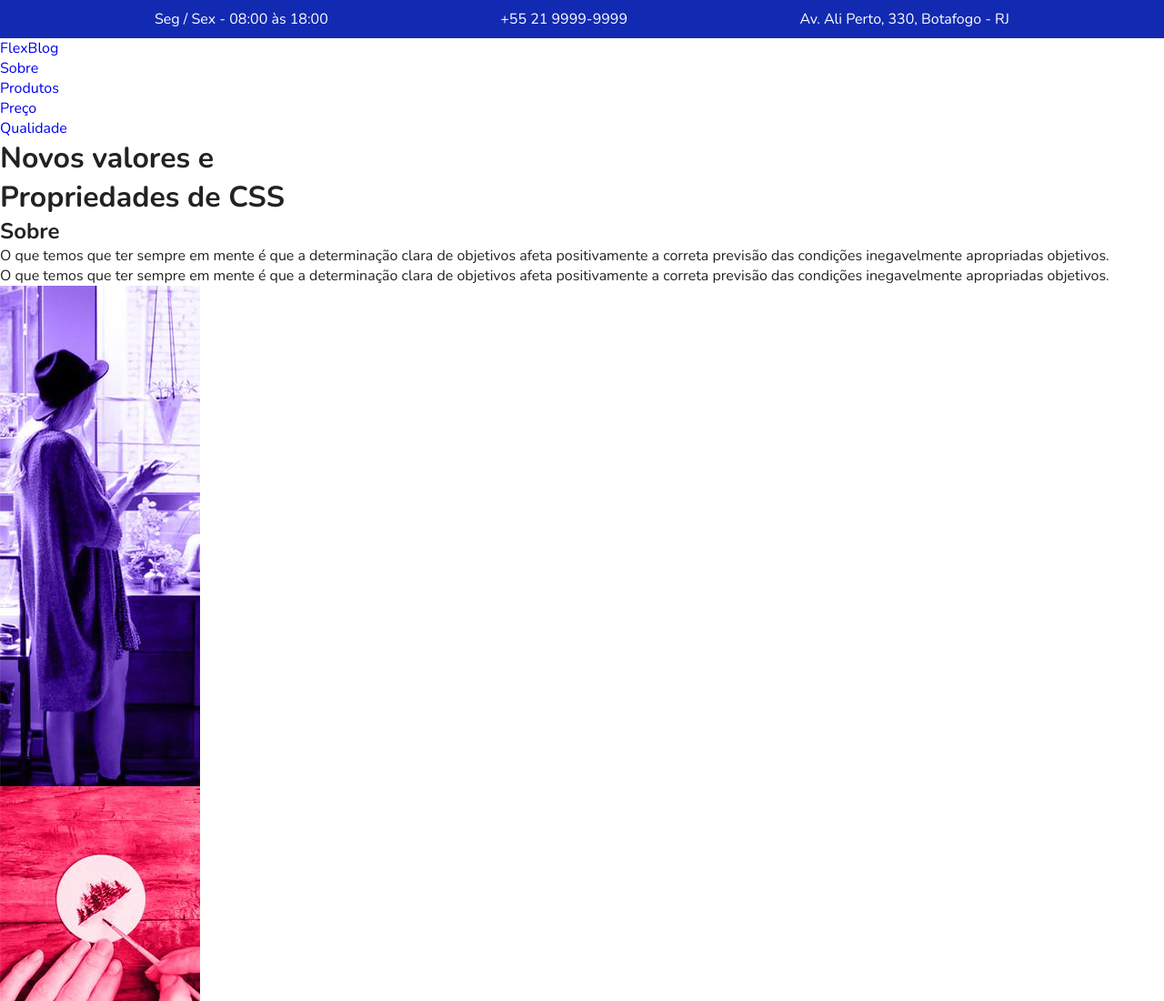
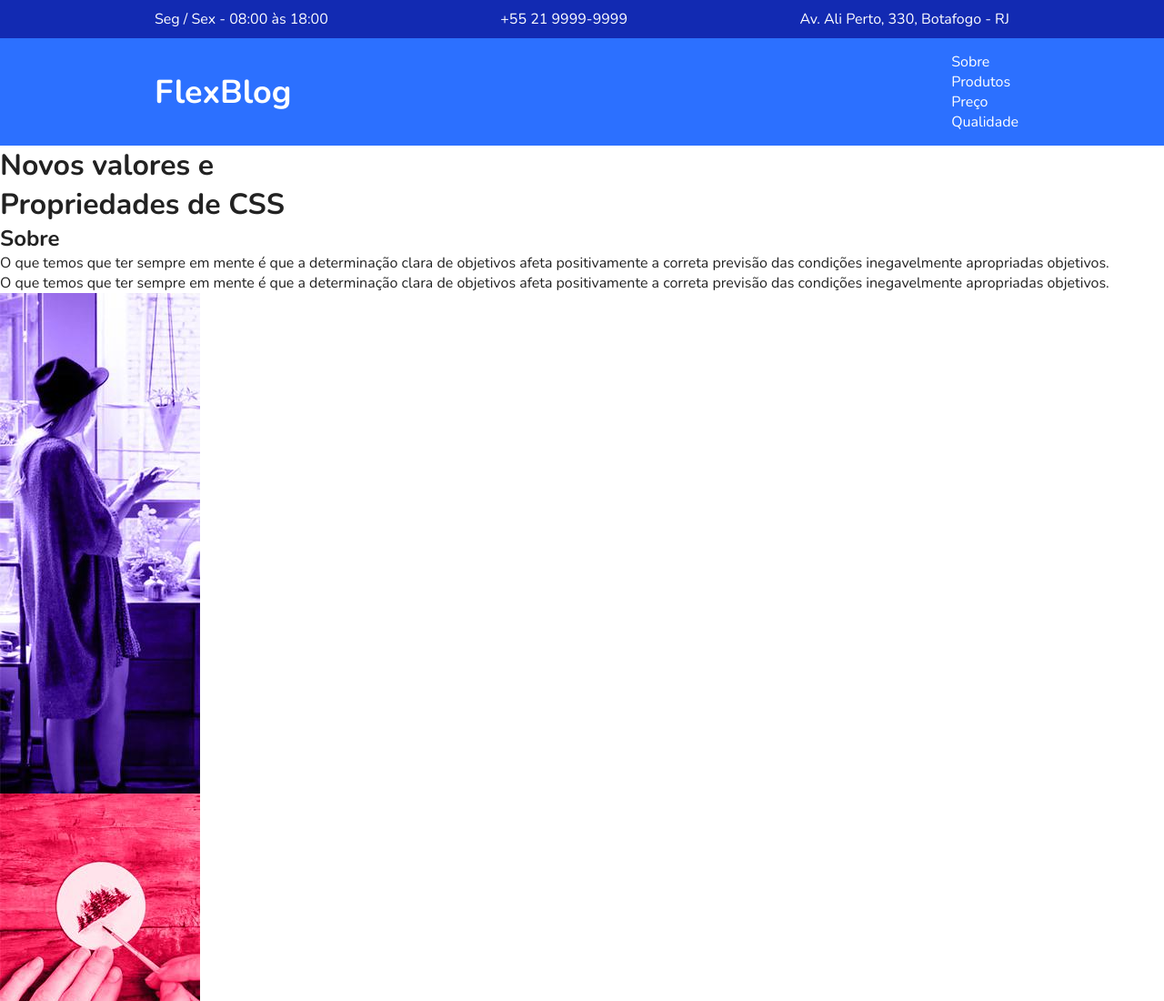
Before and after one commit to brunopurper/Flex-Container-Origamid, a plain HTML site: page index.html in a window 1280 px wide. Shown: the top 1100 px of the page at 91% size. Drawn offline with nearby package versions, Linux system fonts and the light colour scheme.

Commit message:
Update style.css

```diff
--- a/css/style.css
+++ b/css/style.css
@@ -48,3 +48,29 @@ img {
 .super-info a {
     color: white;
 }
+
+.menu-bg {
+    background: #2c70ff;
+
+}
+
+.menu {
+    display: flex;
+    max-width: 960px;
+    margin: 0 auto;
+    padding: 15px 0;
+    flex-wrap: wrap;
+    justify-content: space-between;
+    align-items: center;
+
+}
+
+.menu a {
+    color: white;
+}
+
+.menu-logo {
+    font-size: 2.25em;
+    font-weight: bold;
+    margin: 0 10px;
+}
```
